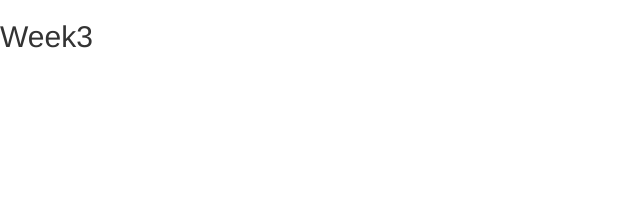
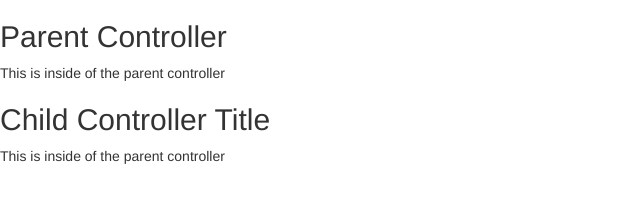
Before and after one commit to tessmaria/WebDesignYear2, a website: page Week3/app/index.html in a window 1280 px wide. Shown: the whole page, without its empty margins (0-640 px from the left). Drawn offline with nearby package versions, Linux system fonts and the light colour scheme.

Commit message:
working on week3 exercise 1

```diff
--- a/Week3/app/index.html
+++ b/Week3/app/index.html
@@ -12,8 +12,13 @@
 </head>
 
 <body>
-    <div ng-controller="WeekThreeController">
-        <h2>{{weekThreeTitle}}</h2>
+    <div ng-controller="ParentController">
+        <h2>{{ title }}</h2>
+        <p>{{ description }}</p>
+        	<div ng-controller="ChildCtrl">
+        		<h2>{{ title }}</h2>
+        		<p> {{ description }} </p>
+        	</div>
     </div>
 </body>
 </html>
--- a/Week3/app/js/week-three-controller.js
+++ b/Week3/app/js/week-three-controller.js
@@ -1,4 +1,8 @@
-angular.module('app')
-.controller('WeekThreeController', ['$scope', function($scope) {
-  $scope.weekThreeTitle = 'Week3';
+app.controller('ParentController', ['$scope', function($scope) {
+	$scope.title = 'Parent Controller';
+	$scope.description = 'This is inside of the parent controller';
 }]);
+
+app.controller('ChildCtrl', ['$scope', function($scope) {
+	$scope.title = 'Child Controller Title';
+}]);
```
